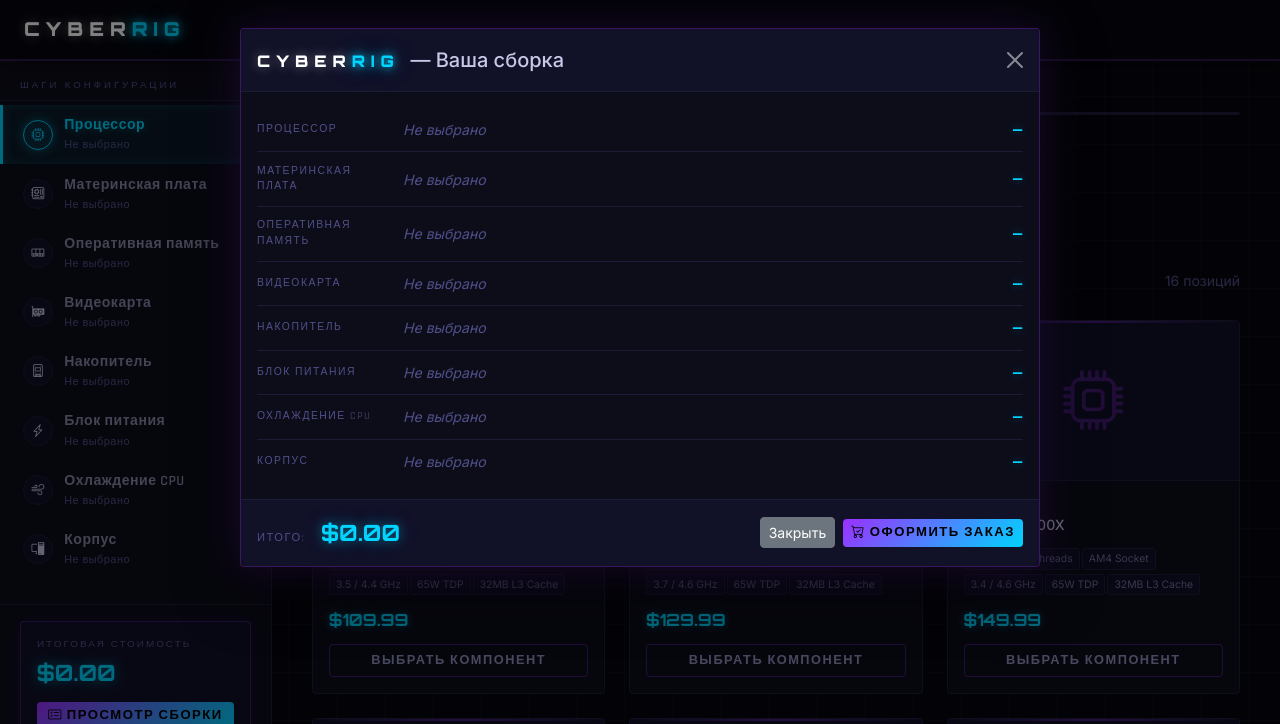
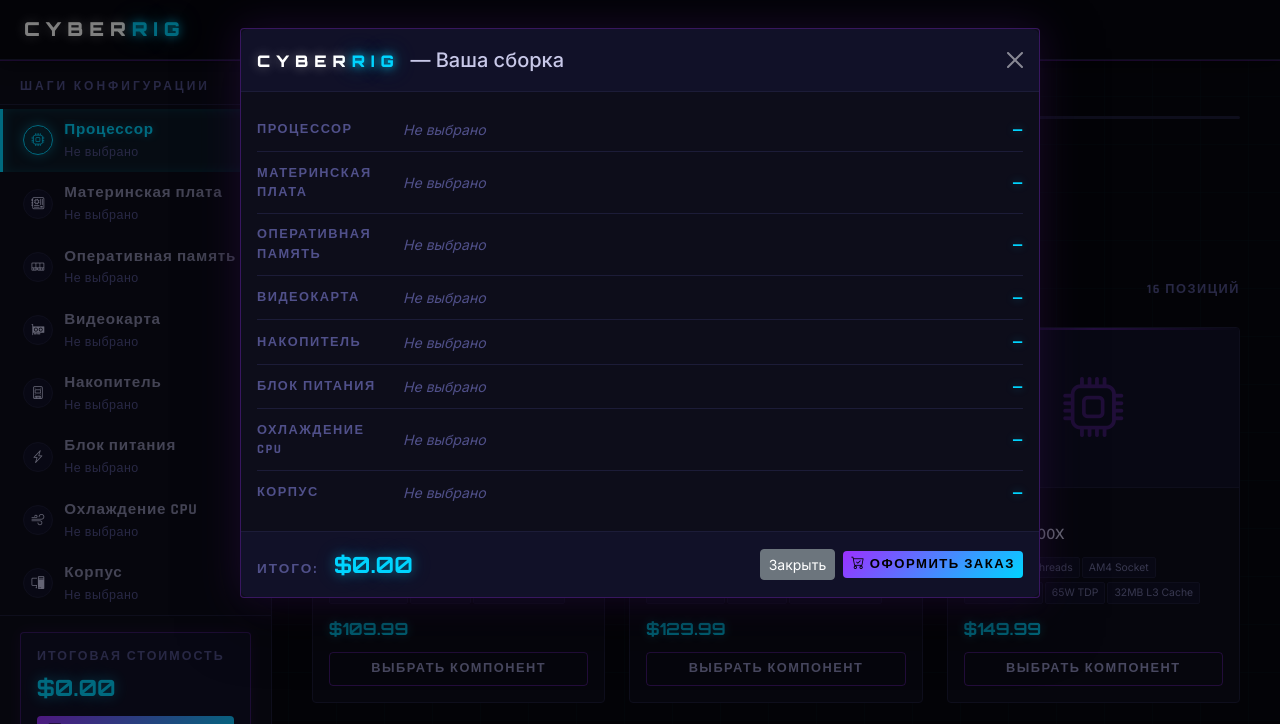
Before and after one commit to Zephyrus140/PC-Configurator, a website built with Vite: page PCConfig.Api/wwwroot/index.html in a window 1280 px wide. Both pictures are taken after a click on the button "ПРОСМОТР СБОРКИ". Shown: the top 724 px of the page. Built offline with nearby package versions, Linux system fonts and the light colour scheme; no server answers.

Commit message:
style: increase font sizes for cyberpunk UI labels- sidebar heading, step names, progress label: bumped to 0.75-0.95rem- step not-selected / selected-name: explicit Rajdhani + 0.78rem- total-box-label, filter-row-label, summary labels: larger + bold- step-desc: switched from Inter to Rajdhani- #resultsCount: styled with Rajdhani uppercase- comp-brand: 0.62rem -> 0.72rem

```diff
--- a/PCConfig.Api/wwwroot/css/style.css
+++ b/PCConfig.Api/wwwroot/css/style.css
@@ -92,7 +92,8 @@ body {
 .sidebar-heading {
   padding: 1.1rem 1.25rem 0.5rem;
   font-family: 'Rajdhani', sans-serif;
-  font-size: 0.6rem;
+  font-size: 0.75rem;
+  font-weight: 700;
   letter-spacing: 3px;
   text-transform: uppercase;
   color: var(--text-muted);
@@ -146,9 +147,9 @@ body {
 .step-info { flex: 1; min-width: 0; }
 .step-name {
   font-family: 'Rajdhani', sans-serif;
-  font-size: 0.88rem;
-  font-weight: 600;
-  letter-spacing: 0.5px;
+  font-size: 0.95rem;
+  font-weight: 700;
+  letter-spacing: 0.8px;
   color: #8888aa;
   white-space: nowrap;
   overflow: hidden;
@@ -160,19 +161,23 @@ body {
 }
 .step-item.selected .step-name { color: #aaaacc; }
 .step-not-selected {
-  font-size: 0.68rem;
+  font-family: 'Rajdhani', sans-serif;
+  font-size: 0.78rem;
+  font-weight: 500;
   color: var(--text-muted);
   margin-top: 1px;
-  font-family: 'Rajdhani', sans-serif;
   letter-spacing: 0.5px;
 }
 .step-selected-name {
-  font-size: 0.68rem;
+  font-family: 'Rajdhani', sans-serif;
+  font-size: 0.78rem;
+  font-weight: 600;
   color: var(--cyan);
   white-space: nowrap;
   overflow: hidden;
   text-overflow: ellipsis;
   margin-top: 1px;
+  letter-spacing: 0.3px;
 }
 .step-price {
   font-family: 'Orbitron', monospace;
@@ -199,7 +204,8 @@ body {
 }
 .total-box-label {
   font-family: 'Rajdhani', sans-serif;
-  font-size: 0.62rem;
+  font-size: 0.78rem;
+  font-weight: 700;
   text-transform: uppercase;
   letter-spacing: 2px;
   color: var(--text-muted);
@@ -240,9 +246,10 @@ body {
 }
 .progress-bar-label {
   font-family: 'Rajdhani', sans-serif;
-  font-size: 0.62rem;
+  font-size: 0.78rem;
+  font-weight: 700;
   color: var(--text-muted);
-  letter-spacing: 2px;
+  letter-spacing: 2.5px;
   text-transform: uppercase;
   margin-bottom: 0.35rem;
 }
@@ -259,10 +266,12 @@ body {
   margin: 0;
 }
 .step-desc {
-  font-size: 0.85rem;
+  font-family: 'Rajdhani', sans-serif;
+  font-size: 0.95rem;
+  font-weight: 500;
   color: var(--text-muted);
   margin-top: 0.2rem;
-  letter-spacing: 0.3px;
+  letter-spacing: 0.8px;
 }
 
 /* Filters bar */
@@ -483,12 +492,12 @@ body {
 
 .comp-brand {
   font-family: 'Rajdhani', sans-serif;
-  font-size: 0.62rem;
+  font-size: 0.72rem;
+  font-weight: 700;
   color: var(--purple);
   text-transform: uppercase;
   letter-spacing: 2px;
   margin-bottom: 0.2rem;
-  font-weight: 600;
 }
 .comp-name {
   font-family: 'Inter', sans-serif;
@@ -641,7 +650,8 @@ body {
 .summary-row:last-child { border-bottom: none; }
 .summary-cat {
   font-family: 'Rajdhani', sans-serif;
-  font-size: 0.65rem;
+  font-size: 0.8rem;
+  font-weight: 700;
   color: var(--text-muted);
   text-transform: uppercase;
   letter-spacing: 1.5px;
@@ -665,10 +675,11 @@ body {
 
 .summary-total-label {
   font-family: 'Rajdhani', sans-serif;
-  font-size: 0.7rem;
+  font-size: 0.85rem;
+  font-weight: 700;
   color: var(--text-muted);
   text-transform: uppercase;
-  letter-spacing: 1.5px;
+  letter-spacing: 2px;
   margin-right: 0.5rem;
 }
 .summary-total-value {
@@ -703,7 +714,8 @@ body {
 }
 .filter-row-label {
   font-family: 'Rajdhani', sans-serif;
-  font-size: 0.6rem;
+  font-size: 0.75rem;
+  font-weight: 700;
   text-transform: uppercase;
   letter-spacing: 2px;
   color: var(--text-muted);
@@ -769,6 +781,16 @@ body {
 }
 .sidebar-overlay.visible { display: block; }
 
+/* ─── Results count ──────────────────────────────────────────────────────────── */
+#resultsCount {
+  font-family: 'Rajdhani', sans-serif;
+  font-size: 0.8rem;
+  font-weight: 700;
+  letter-spacing: 1.5px;
+  text-transform: uppercase;
+  color: var(--text-muted);
+}
+
 /* ─── Bootstrap dark overrides ───────────────────────────────────────────────── */
 .text-muted { color: var(--text-muted) !important; }
 .alert { border-radius: var(--radius); }
```
